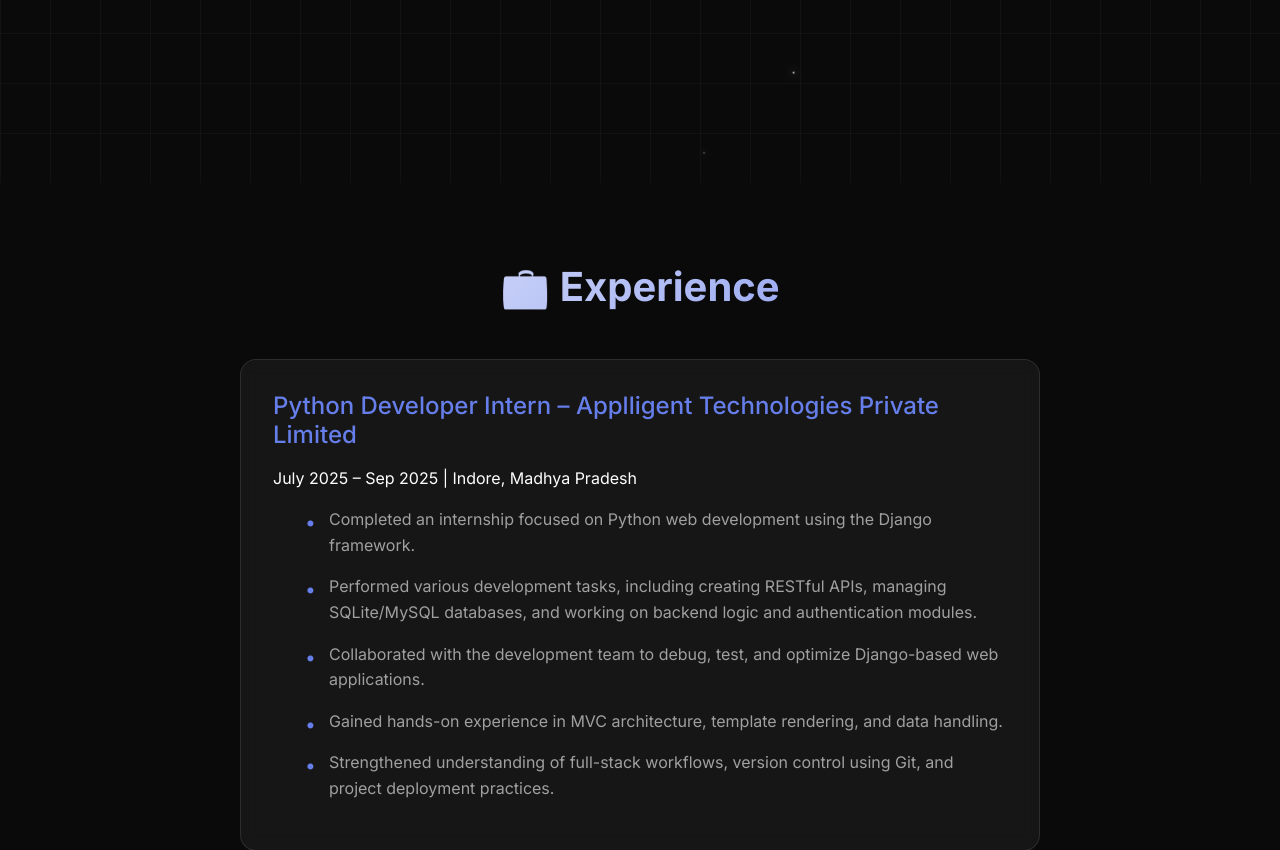
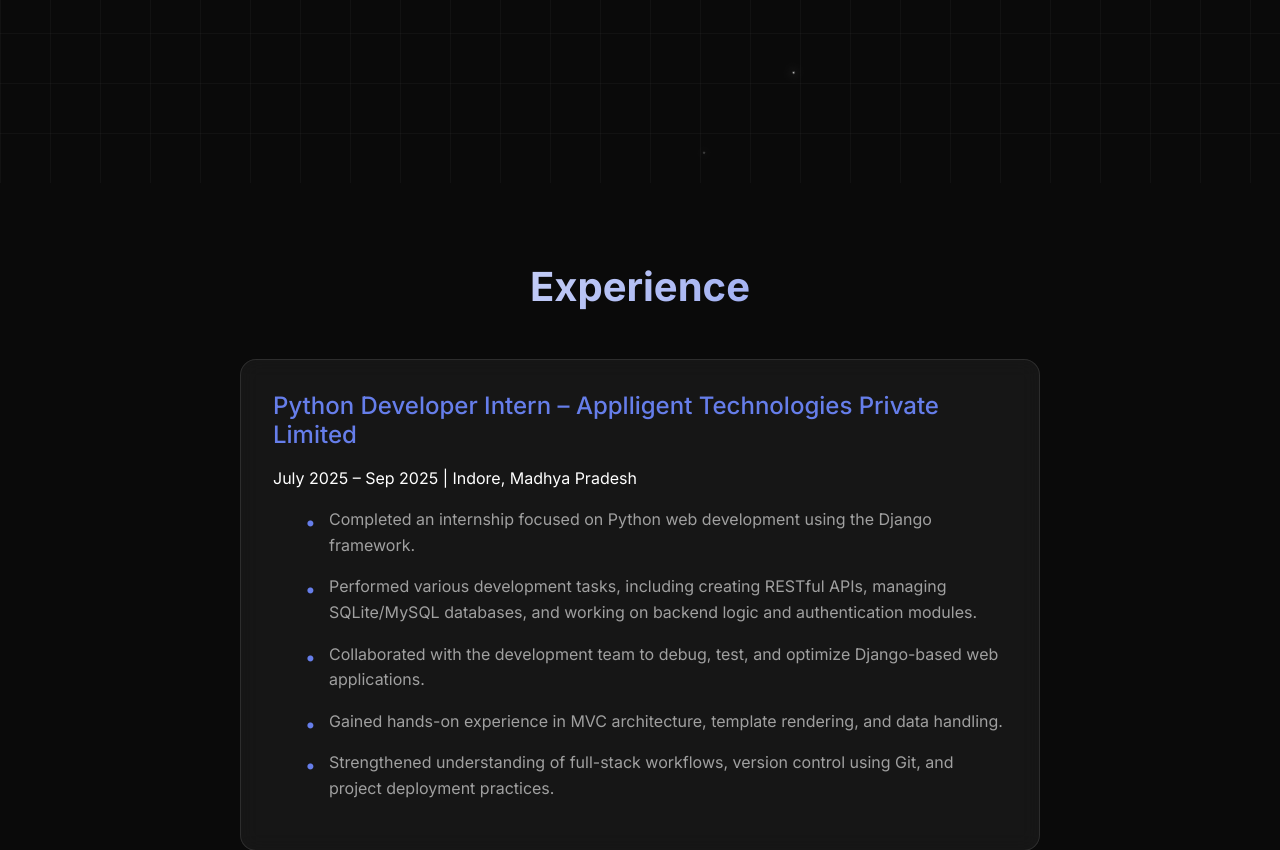
Before and after one commit to kazimshaikh07/kazim-s-portfolio, a Django app: page / in a window 1280 px wide. Shown: the part 617-1467 px from the top of the page. Run offline with Django 5.2, Linux system fonts and the light colour scheme.

Commit message:
updated experience

```diff
--- a/my_portfolio/templates/index.html
+++ b/my_portfolio/templates/index.html
@@ -90,7 +90,7 @@
     <!-- Experience Section -->
     <section id="experience" class="section">
       <div class="container">
-        <h2 class="section-title">💼 Experience</h2>
+        <h2 class="section-title">Experience</h2>
         <div class="experience-item">
           <h3>
             Python Developer Intern – Applligent Technologies Private Limited
```
